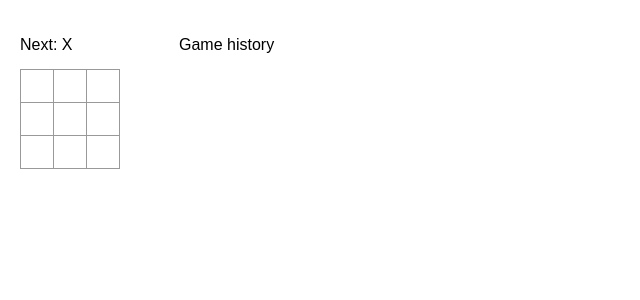
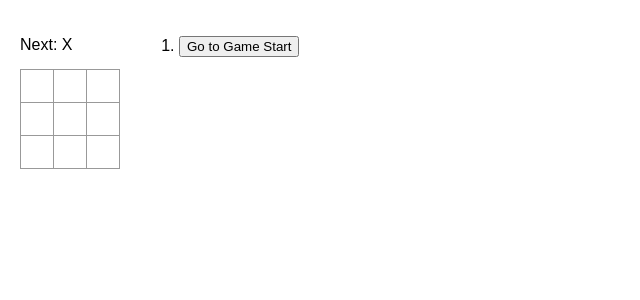
Before and after one commit to edgarflorez/react-tic-tac-toe, a React (Create React App) app: page / in a window 1280 px wide. Shown: the top 300 px of the page, without its empty margins (0-640 px from the left). Built offline with nearby package versions, Linux system fonts and the light colour scheme.

Commit message:
Game complete, with the state in the game passing props to board and square

```diff
--- a/src/App.js
+++ b/src/App.js
@@ -8,12 +8,7 @@
   );
 }
 
-function Board() {
-  const [xIsNext, setXIsNext] = useState(true);
-  const [squares, setSquares] = useState(Array(9).fill(null));
-
-  console.log("body");
-
+function Board({ xIsNext, squares, onPlay }) {
   let winner = calculateWinner(squares);
   let status;
   if (winner) {
@@ -28,10 +23,8 @@
     }
 
     const nextSquares = squares.slice();
-    const nextSymbol = xIsNext ? "X" : "0";
-    nextSquares[i] = nextSymbol;
-    setSquares(nextSquares);
-    setXIsNext(!xIsNext);
+    nextSquares[i] = xIsNext ? "X" : "0";
+    onPlay(nextSquares);
   }
 
   return (
@@ -57,15 +50,43 @@
 }
 
 export default function Game() {
-  const [history, setHistory] = useState([]);
+  const [history, setHistory] = useState([Array(9).fill(null)]);
+  const [currentMove, setCurrentMove] = useState(0);
+  const currentSquares = history[currentMove];
+  const xIsNext = currentMove % 2 === 0;
+
+  function handlePlay(nextSquares) {
+    const nexStory = [...history.slice(0, currentMove + 1), nextSquares];
+    setHistory(nexStory);
+    setCurrentMove(nexStory.length - 1);
+  }
+
+  function jumpTo(move) {
+    setCurrentMove(move);
+  }
+
+  const moves = history.map((squares, move) => {
+    let description;
+    if (move > 0) {
+      description = `Go to move #${move}`;
+    } else {
+      description = "Go to Game Start";
+    }
+
+    return (
+      <li key={move}>
+        <button onClick={() => jumpTo(move)}>{description}</button>
+      </li>
+    );
+  });
 
   return (
     <div className="game">
       <div className="game-board">
-        <Board />
+        <Board xIsNext={xIsNext} squares={currentSquares} onPlay={handlePlay} />
       </div>
       <div className="game-info">
-        <ol>Game history </ol>
+        <ol>{moves}</ol>
       </div>
     </div>
   );
@@ -83,8 +104,6 @@
 ];
 
 function calculateWinner(squares) {
-  console.log("calculate winner exe");
-
   for (const [a, b, c] of winningLines) {
     if (squares[a] && squares[a] === squares[b] && squares[a] === squares[c]) {
       return squares[a];
```
